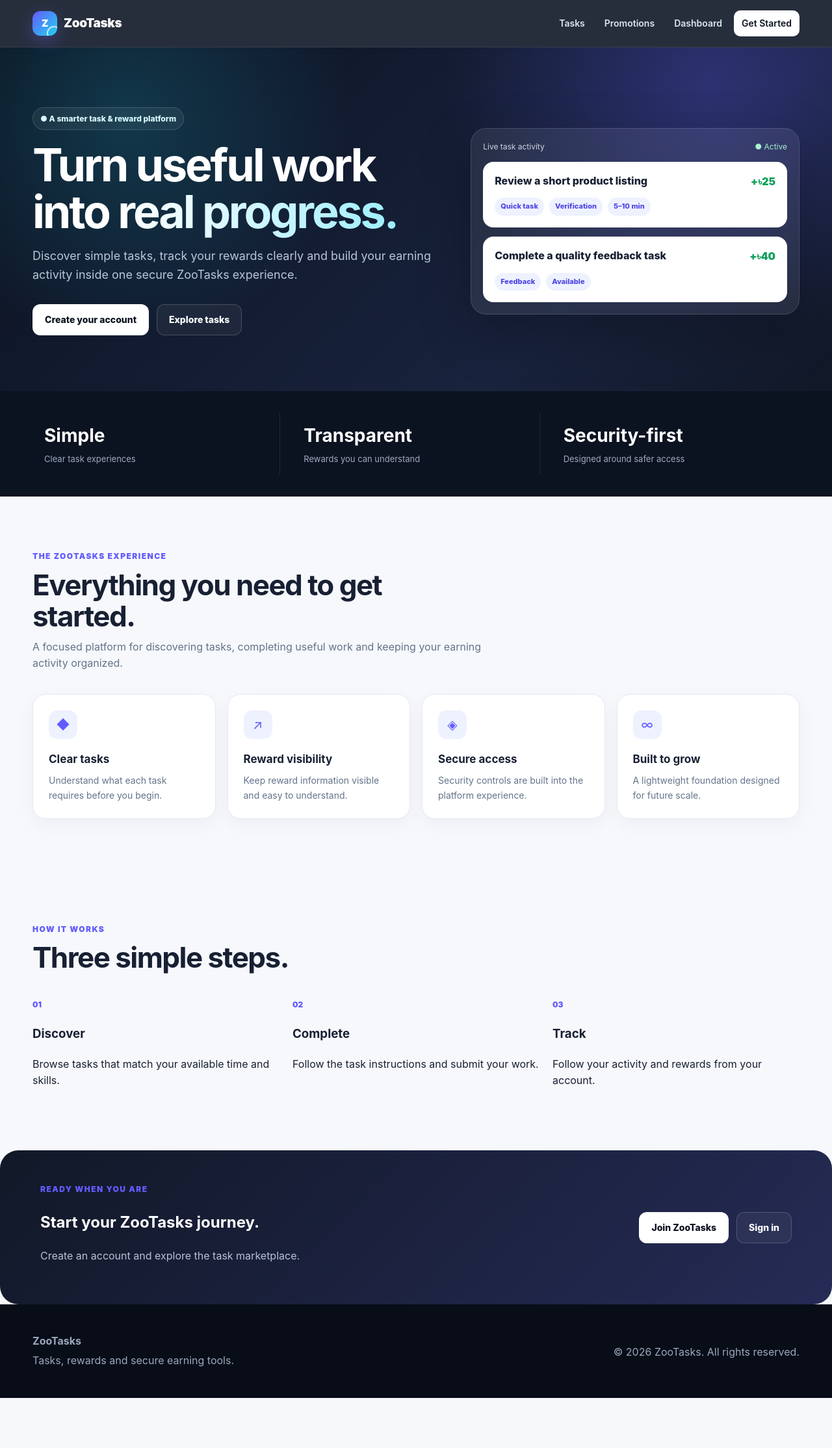
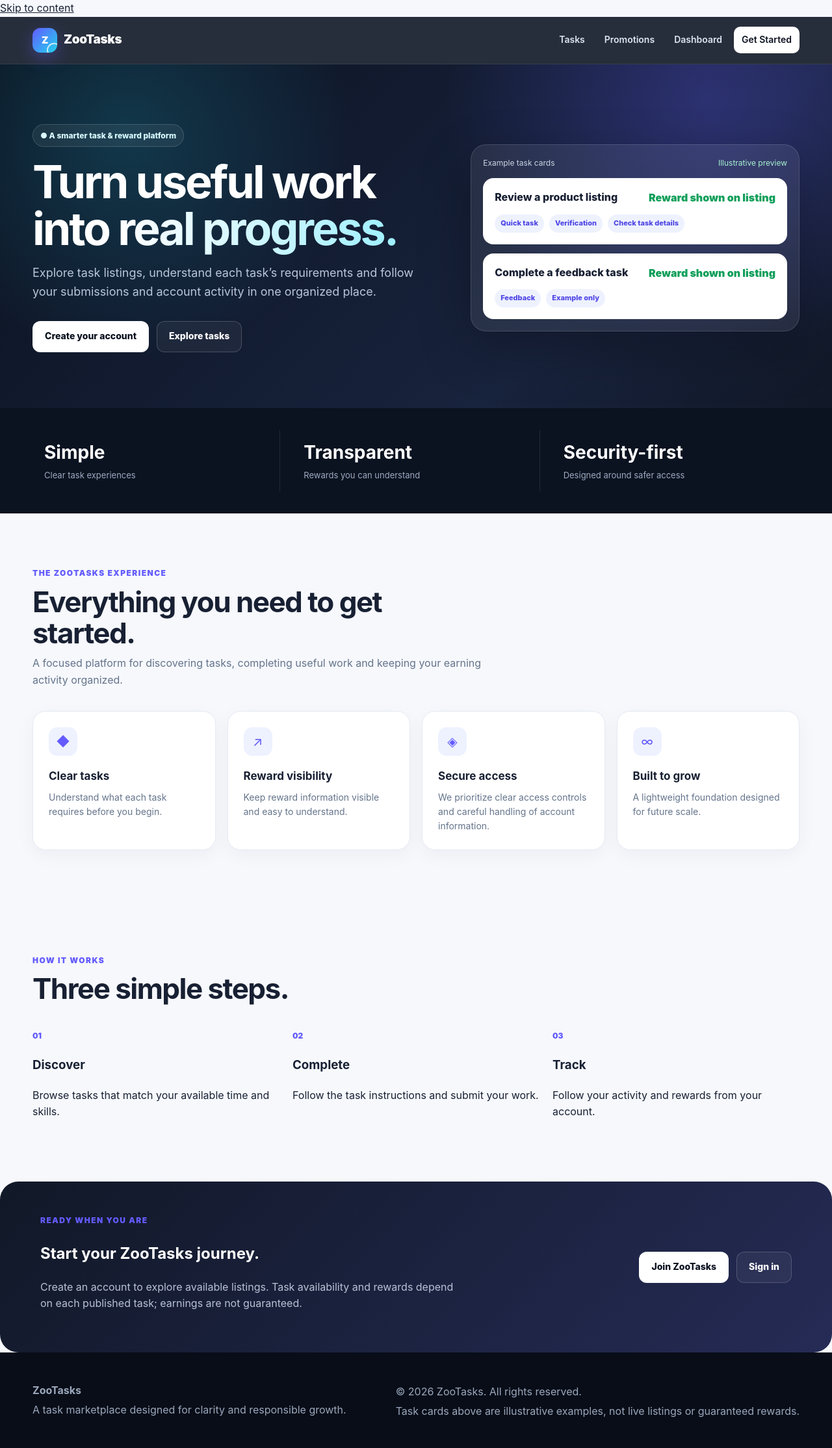
Before and after one commit to Rafiqual69/Zootasks, a Django app: page / in a window 1280 px wide. Shown: the whole page at 65% size. Before the commit the page ends 2151 px from the top, so only its background shows below. Run offline with Django 5.2, Linux system fonts and the light colour scheme; parts of the project's set-up code (start-up, migrations or seed data) failed here and were passed over.

Commit message:
ui: clarify illustrative task previews on homepage

```diff
--- a/backend/main/templates/main/home.html
+++ b/backend/main/templates/main/home.html
@@ -4,12 +4,14 @@
 <head>
     <meta charset="utf-8">
     <meta name="viewport" content="width=device-width, initial-scale=1">
-    <meta name="description" content="ZooTasks connects people with simple online tasks, transparent rewards and secure earning tools.">
+    <meta name="description" content="Explore tasks, submit work and track your ZooTasks activity through a clear, user-focused task marketplace.">
+    <meta name="theme-color" content="#0b1220">
     <title>ZooTasks — Tasks, Rewards & Secure Earning</title>
     <link rel="stylesheet" href="{% static 'css/zootasks.css' %}">
 </head>
 
 <body>
+<a class="zt-skip-link" href="#main-content">Skip to content</a>
 
 <header class="zt-header">
     <div class="zt-container zt-nav">
@@ -27,7 +29,7 @@
     </div>
 </header>
 
-<main>
+<main id="main-content">
 
 <section class="zt-hero">
     <div class="zt-container zt-hero-grid">
@@ -41,8 +43,8 @@
             </h1>
 
             <p>
-                Discover simple tasks, track your rewards clearly and build
-                your earning activity inside one secure ZooTasks experience.
+                Explore task listings, understand each task’s requirements and follow
+                your submissions and account activity in one organized place.
             </p>
 
             <div class="zt-actions">
@@ -58,36 +60,36 @@
 
         <div class="zt-preview">
             <div class="zt-preview-top">
-                <span>Live task activity</span>
-                <span class="zt-live">● Active</span>
+                <span>Example task cards</span>
+                <span class="zt-live">Illustrative preview</span>
             </div>
 
             <div class="zt-task">
                 <div class="zt-task-head">
                     <div class="zt-task-title">
-                        Review a short product listing
+                        Review a product listing
                     </div>
-                    <div class="zt-reward">+৳25</div>
+                    <div class="zt-reward">Reward shown on listing</div>
                 </div>
 
                 <div class="zt-task-meta">
                     <span class="zt-chip">Quick task</span>
                     <span class="zt-chip">Verification</span>
-                    <span class="zt-chip">5–10 min</span>
+                    <span class="zt-chip">Check task details</span>
                 </div>
             </div>
 
             <div class="zt-task">
                 <div class="zt-task-head">
                     <div class="zt-task-title">
-                        Complete a quality feedback task
+                        Complete a feedback task
                     </div>
-                    <div class="zt-reward">+৳40</div>
+                    <div class="zt-reward">Reward shown on listing</div>
                 </div>
 
                 <div class="zt-task-meta">
                     <span class="zt-chip">Feedback</span>
-                    <span class="zt-chip">Available</span>
+                    <span class="zt-chip">Example only</span>
                 </div>
             </div>
         </div>
@@ -155,7 +157,7 @@
                 <div class="zt-icon">◈</div>
                 <h3>Secure access</h3>
                 <p>
-                    Security controls are built into the platform experience.
+                    We prioritize clear access controls and careful handling of account information.
                 </p>
             </article>
 
@@ -213,7 +215,7 @@
             <span class="zt-kicker">READY WHEN YOU ARE</span>
             <h2>Start your ZooTasks journey.</h2>
             <p>
-                Create an account and explore the task marketplace.
+                Create an account to explore available listings. Task availability and rewards depend on each published task; earnings are not guaranteed.
             </p>
         </div>
 
@@ -236,11 +238,12 @@
     <div class="zt-container zt-footer-inner">
         <div>
             <strong>ZooTasks</strong>
-            <p>Tasks, rewards and secure earning tools.</p>
+            <p>A task marketplace designed for clarity and responsible growth.</p>
         </div>
 
         <div>
             <p>© 2026 ZooTasks. All rights reserved.</p>
+            <p class="zt-footer-note">Task cards above are illustrative examples, not live listings or guaranteed rewards.</p>
         </div>
     </div>
 </footer>
```
